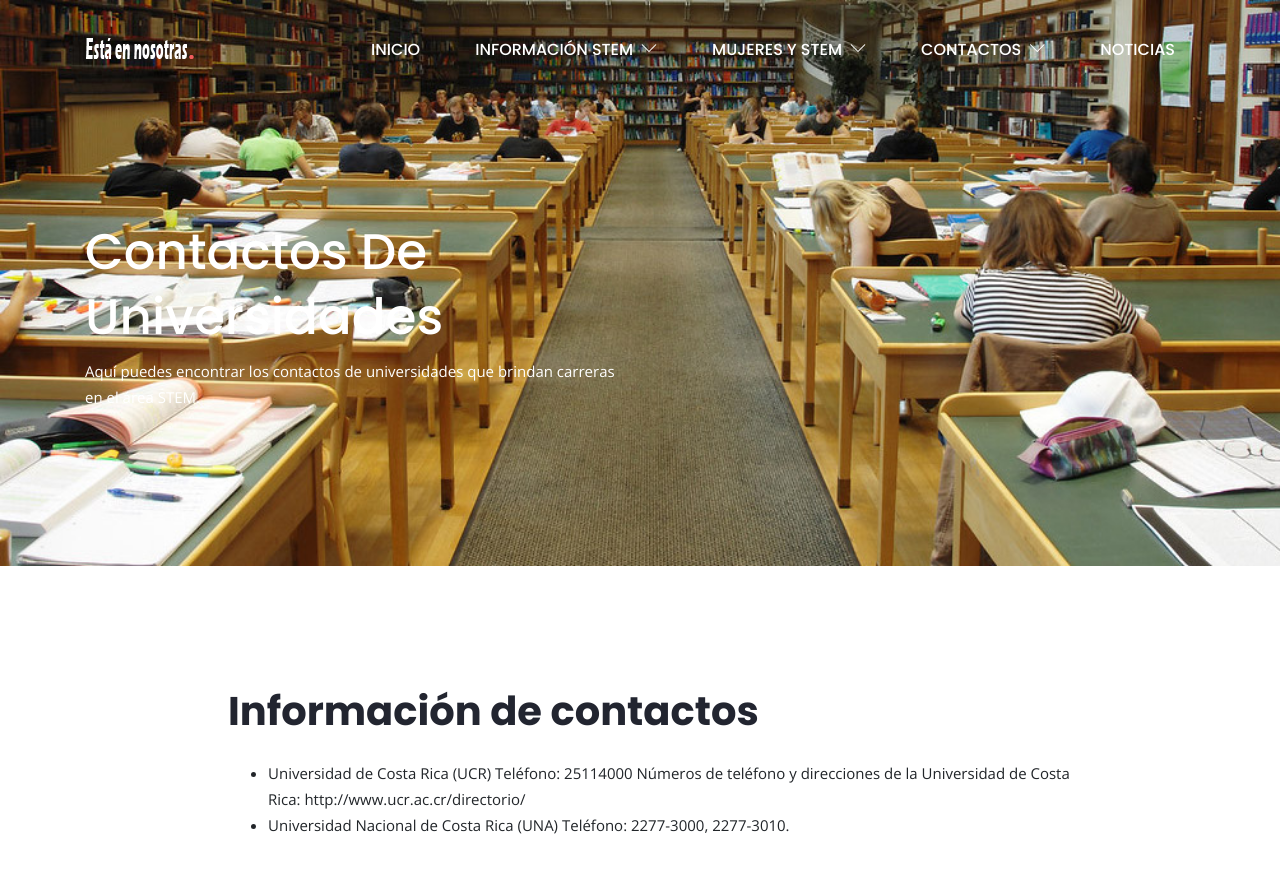
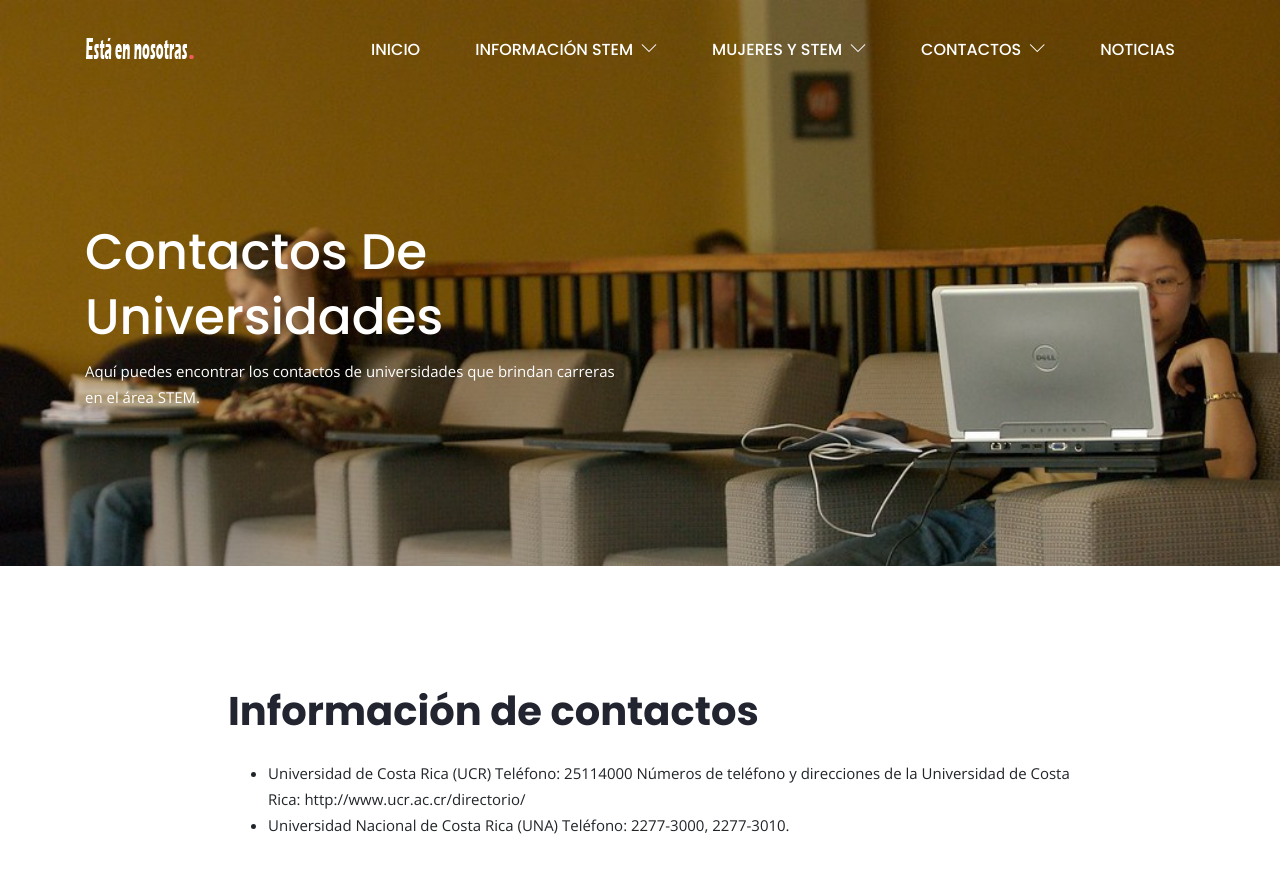
Before and after one commit to estaennosotraspiloto/estaennosotraspiloto, a Jekyll site: the page built from contactos-de-universidades.html, in a window 1280 px wide and 900 px high. Shown: the top 873 px of the window. Built offline with Jekyll 4.4.1, drawn with Linux system fonts in a browser that asks for light colours.

Commit message:
Update from Forestry.io estaennosotraspiloto updated contactos-de-universidades.html

```diff
--- a/contactos-de-universidades.html
+++ b/contactos-de-universidades.html
@@ -1,6 +1,6 @@
 ---
 layout: default
-header_image: "/assets/images/team/uuuuuyyyyyy.jpg"
+header_image: "/assets/images/team/universidad-2.jpg"
 title: Contactos de Universidades
 description: 'Aquí puedes encontrar los contactos de universidades que brindan carreras
   en el área STEM. '
```
